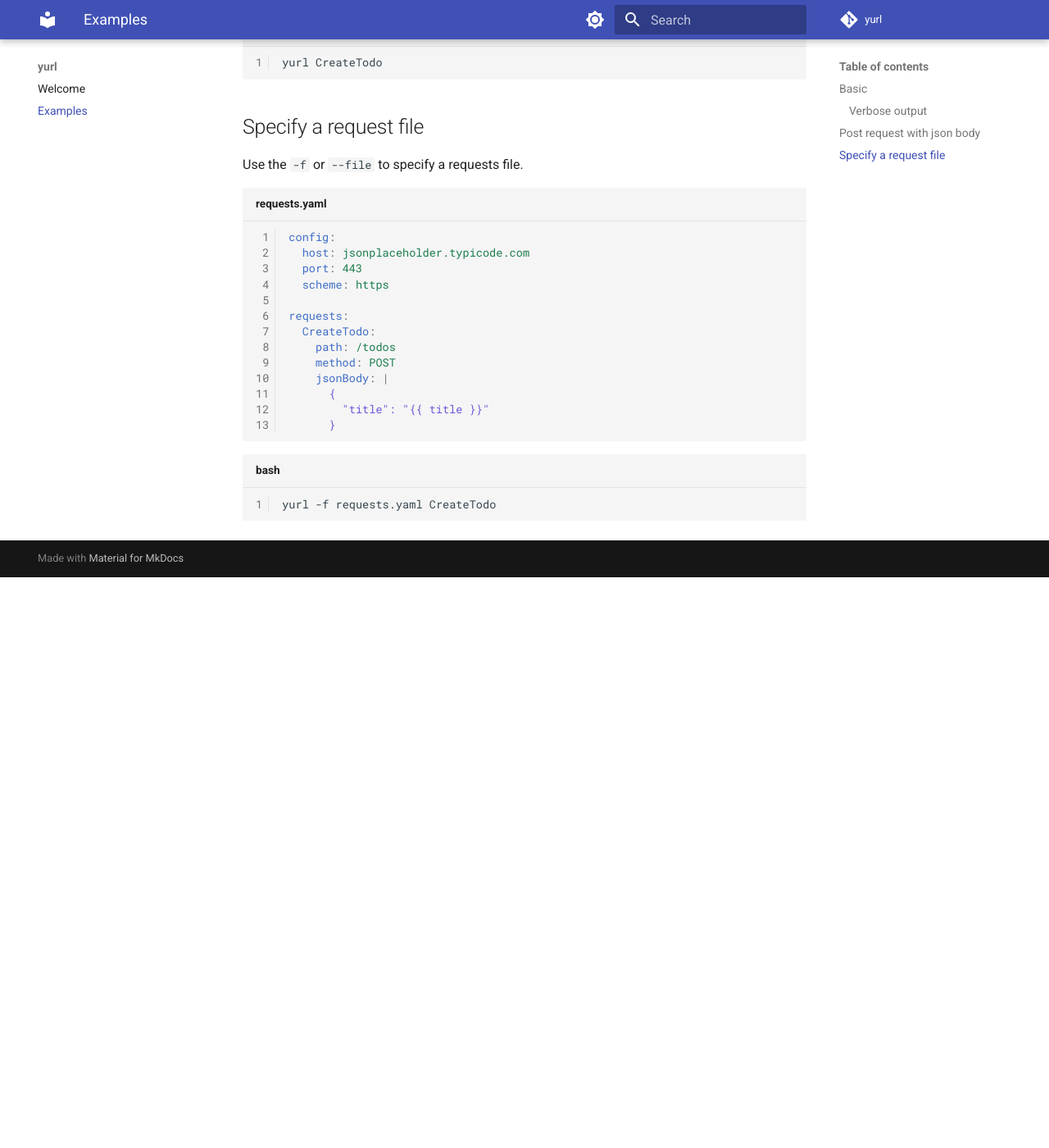
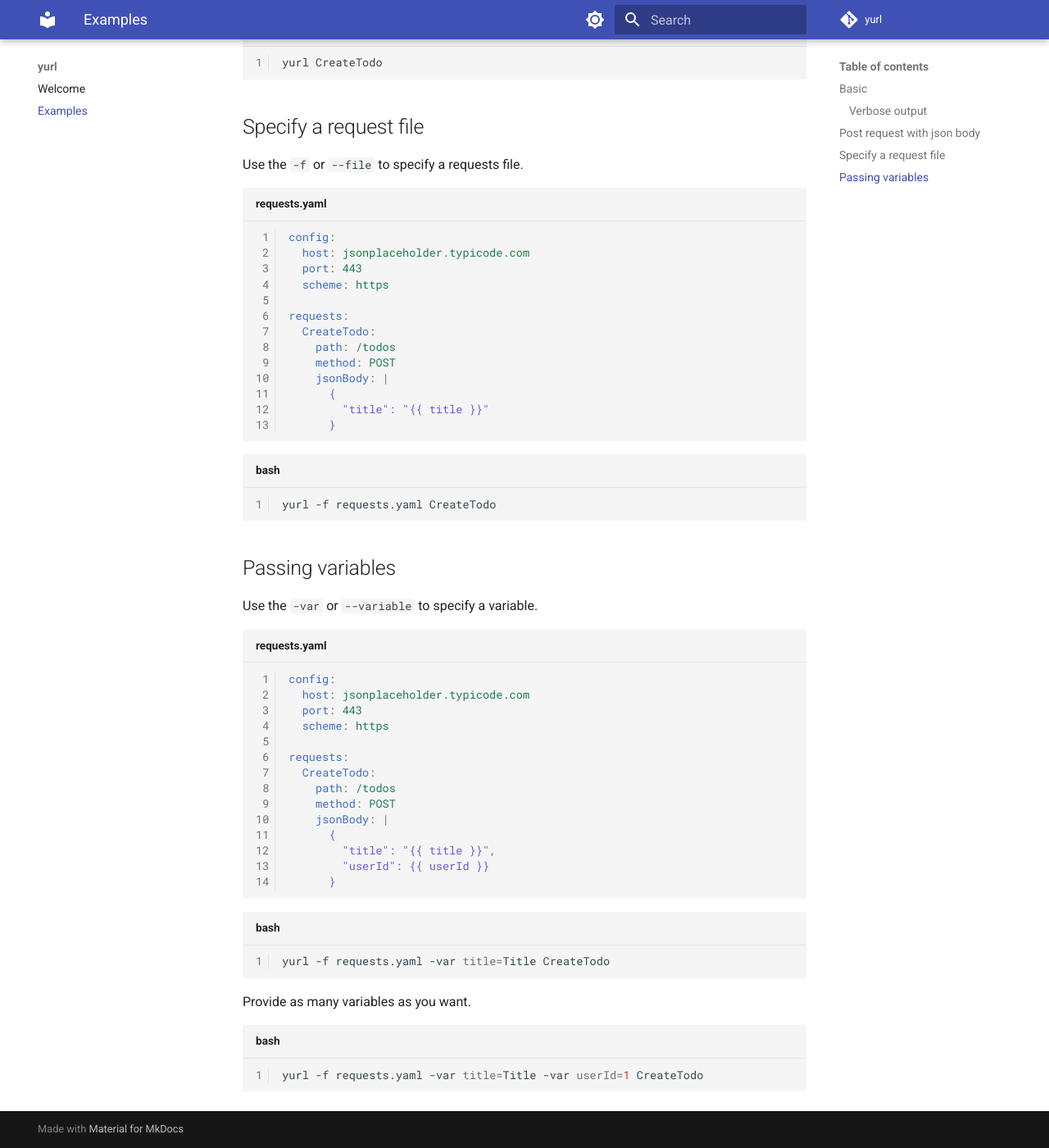
Before and after one commit to gurleensethi/yurl, an MkDocs documentation site: the page built from docs/examples.md, in a window 1280 px wide and 1400 px high, scrolled down 2355 px. Shown: the whole window at 82% size. Built offline with MkDocs 1.6.1 and Material for MkDocs 9.7.7, drawn with Linux system fonts in a browser that asks for light colours; comment, search, counter and statistics services are not loaded; before the commit the page ends 3059 px from its top, so only the background shows below that.

Commit message:
feat: add variables example

````diff
--- a/docs/examples.md
+++ b/docs/examples.md
@@ -75,3 +75,34 @@ requests:
 ```bash title="bash"
 yurl -f requests.yaml CreateTodo
 ```
+
+## Passing variables
+
+Use the `-var` or `--variable` to specify a variable.
+
+```yaml title="requests.yaml"
+config:
+  host: jsonplaceholder.typicode.com
+  port: 443
+  scheme: https
+
+requests:
+  CreateTodo:
+    path: /todos
+    method: POST
+    jsonBody: |
+      {
+        "title": "{{ title }}",
+        "userId": {{ userId }}
+      }
+```
+
+```bash title="bash"
+yurl -f requests.yaml -var title=Title CreateTodo
+```
+
+Provide as many variables as you want.
+
+```bash title="bash"
+yurl -f requests.yaml -var title=Title -var userId=1 CreateTodo
+```
````
Also changed, not shown: 1 other file.
